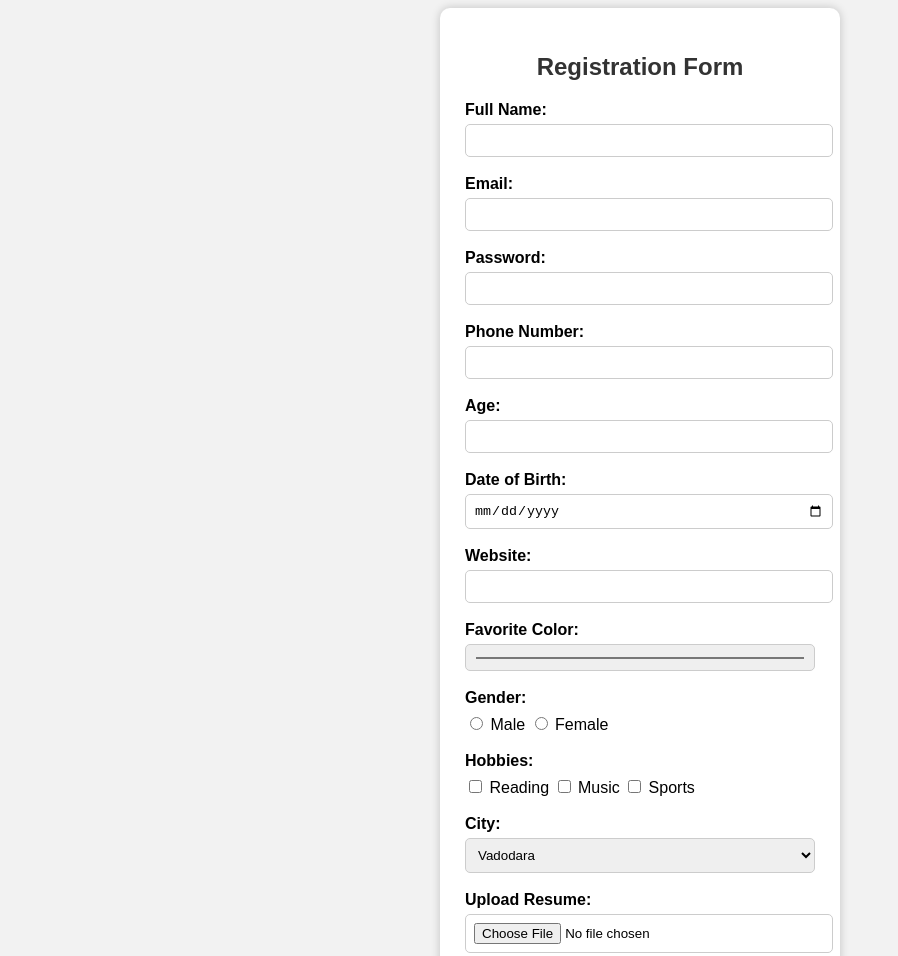
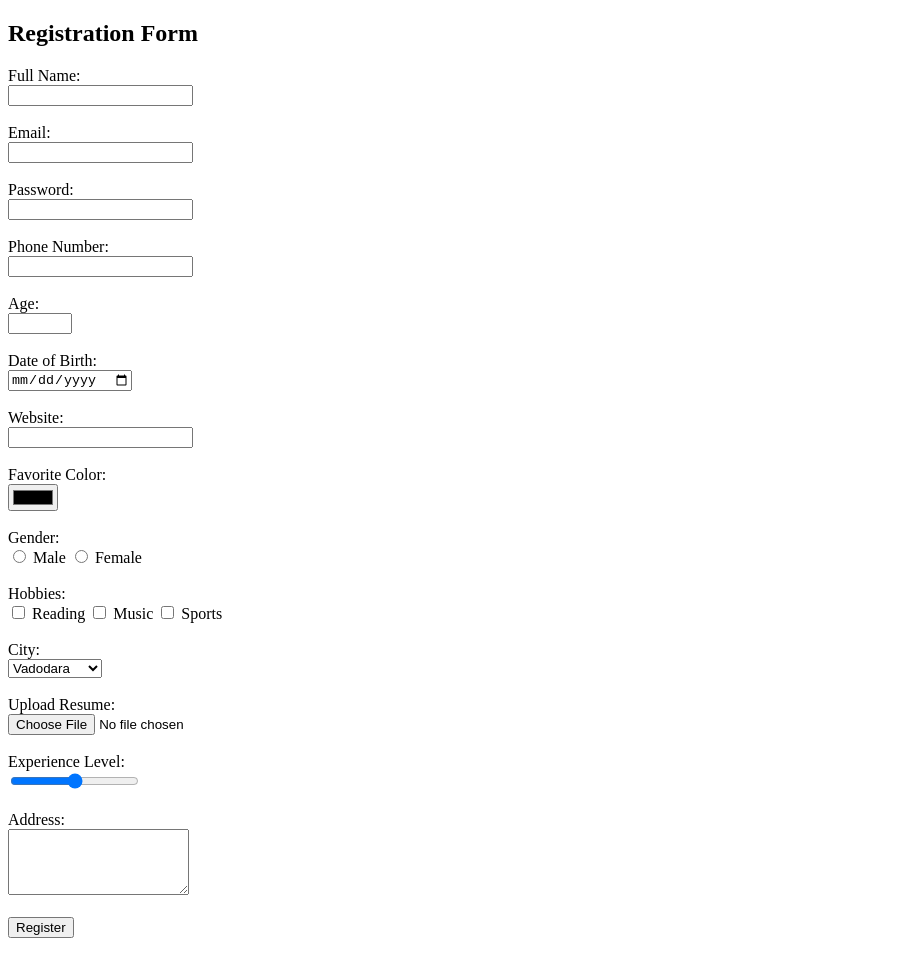
Before and after one commit to 2501031030017ForamShah/MODEL-1, a plain HTML site: page MODEL-1/form.html in a window 1280 px wide. Shown: the top 956 px of the page, without its empty margins (0-898 px from the left). Drawn offline with Linux system fonts and the light colour scheme.

Commit message:
Updated form code

```diff
--- a/MODEL-1/form.html
+++ b/MODEL-1/form.html
@@ -3,66 +3,7 @@
 <head>
     <title>Advanced Form</title>
 
-    <style>
-        body {
-            font-family: Arial, sans-serif;
-            background: #f2f2f2;
-            display: flex;
-            justify-content: center;
-            align-items: center;
-            min-height: 100vh;
-        }
 
-        .form-container {
-            background: white;
-            padding: 25px;
-            border-radius: 10px;
-            width: 350px;
-            box-shadow: 0 0 10px rgba(0,0,0,0.2);
-        }
-
-        h2 {
-            text-align: center;
-            color: #333;
-        }
-
-        label {
-            font-weight: bold;
-        }
-
-        input,
-        select,
-        textarea {
-            width: 100%;
-            padding: 8px;
-            margin-top: 5px;
-            border: 1px solid #ccc;
-            border-radius: 5px;
-        }
-
-        .gender,
-        .hobbies {
-            margin-top: 5px;
-        }
-
-        .gender input,
-        .hobbies input {
-            width: auto;
-        }
-
-        input[type="submit"] {
-            background: #007bff;
-            color: white;
-            padding: 10px;
-            border: none;
-            cursor: pointer;
-            font-size: 16px;
-        }
-
-        input[type="submit"]:hover {
-            background: #0056b3;
-        }
-    </style>
 </head>
 
 <body>
```
